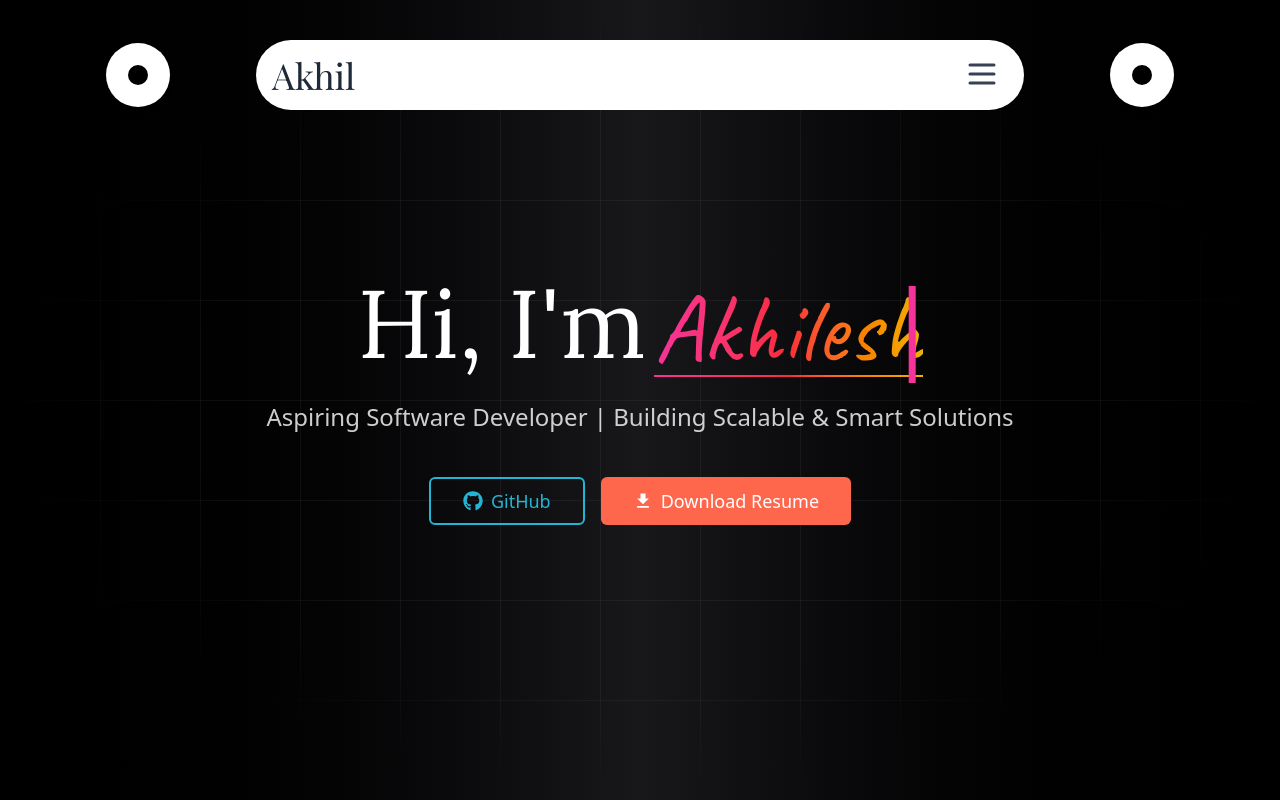
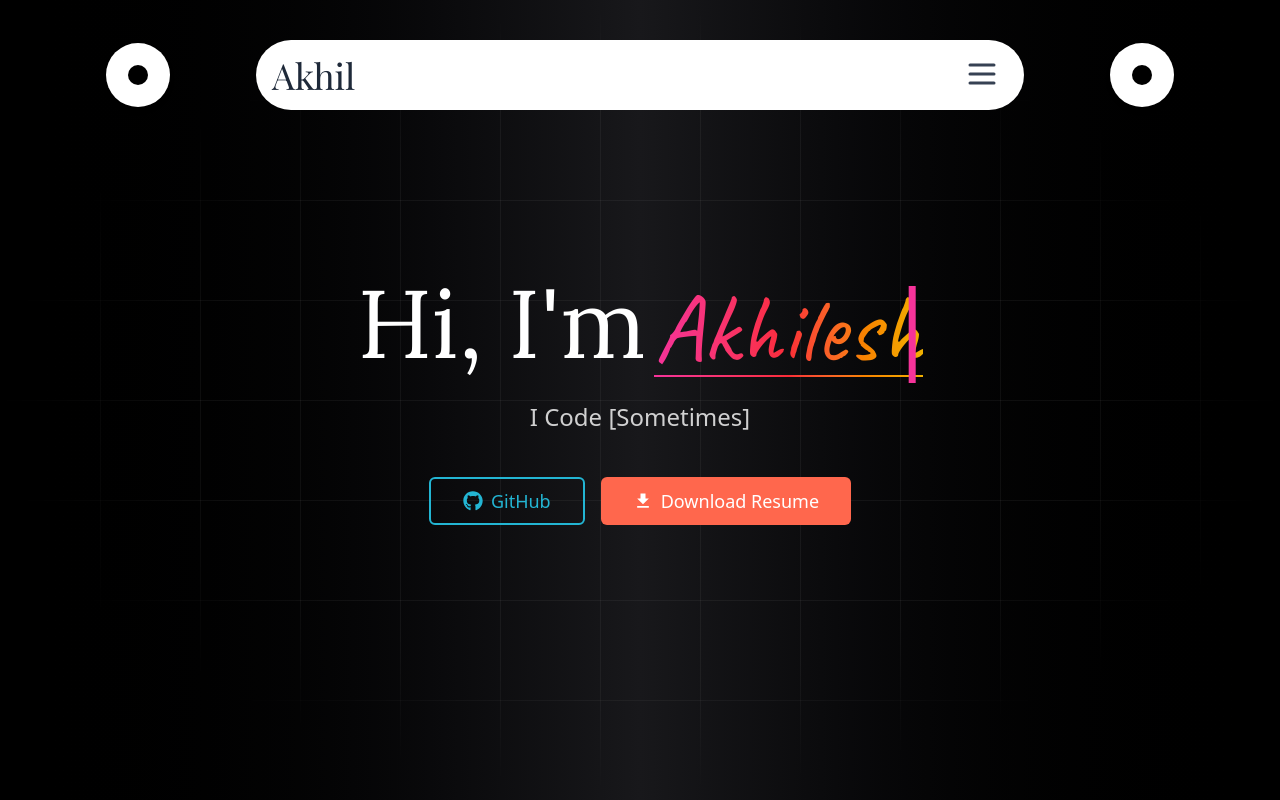
Before and after one commit to silky-x0/Portfolio, a React (Vite) app: page / in a window 1280 px wide. Shown: the top 800 px of the page. Built offline with nearby package versions, Linux system fonts and the light colour scheme; a web font is replaced by a local one.

Commit message:
Fixed resume dwnld fxnality

```diff
--- a/src/Components/Hero.tsx
+++ b/src/Components/Hero.tsx
@@ -157,7 +157,7 @@ function Hero() {
           variants={textVariants}
           className="text-sm sm:text-lg md:text-2xl text-white/80 my-2 sm:my-3 py-2 sm:py-3"
         >
-          Aspiring Software Developer | Building Scalable & Smart Solutions
+          I Code [Sometimes]
         </motion.p>
 
         <motion.div
@@ -177,7 +177,12 @@ function Hero() {
             variant="default"
             size="lg"
             onClick={() => {
-              console.log("Downloading resume...")
+              const link = document.createElement('a');
+              link.href = '/resumeIntern.pdf';
+              link.download = 'Akhilesh-Resume.pdf';
+              document.body.appendChild(link);
+              link.click();
+              document.body.removeChild(link);
             }}
             className="flex items-center justify-center gap-2 w-full sm:w-auto text-base sm:text-lg"
           >
```
Also changed, not shown: 2 other files (tests, documents, lock files or other folders).
